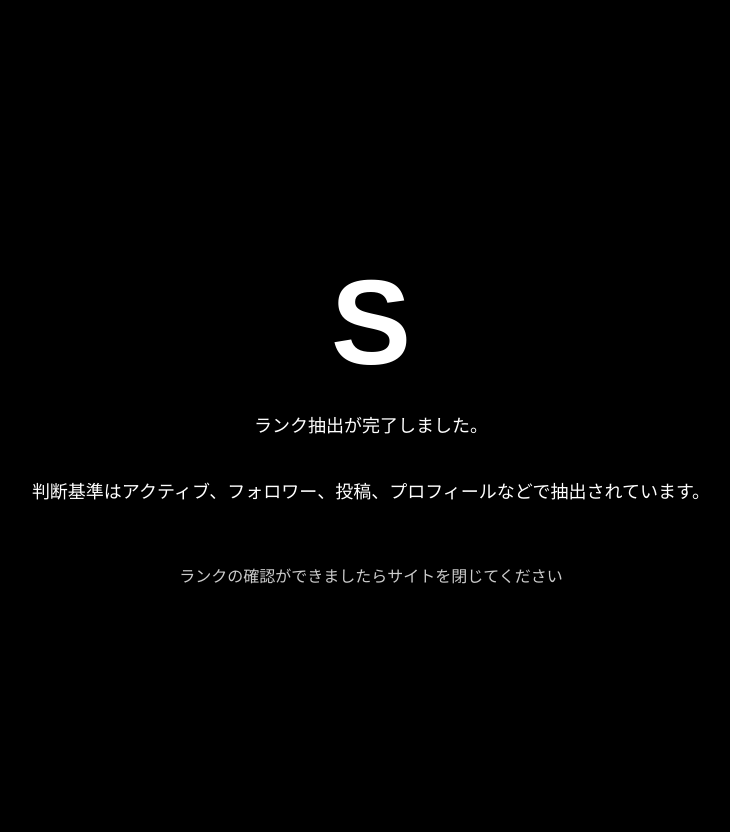
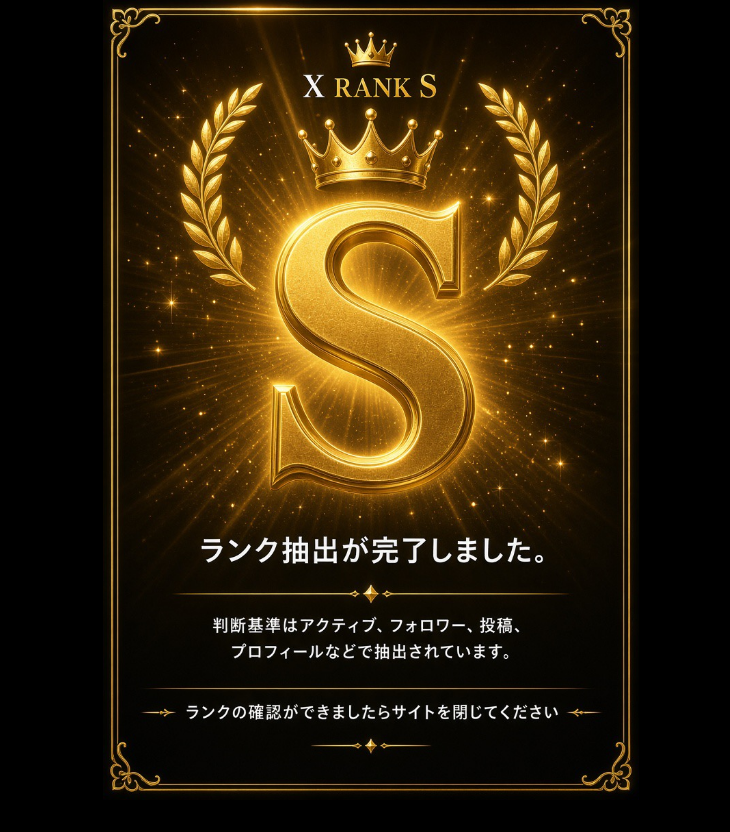
Before and after one commit to Neko122545/discord-form, a plain HTML site: page rank-s.html in a window 1280 px wide. Shown: the whole page, without its empty margins (269-999 px from the left). After the commit the page ends 800 px from the top, so only its background shows below. Drawn offline with Linux system fonts and the light colour scheme.

Commit message:
Update rank S to use image

```diff
--- a/rank-s.html
+++ b/rank-s.html
@@ -5,16 +5,12 @@
 <meta name="viewport" content="width=device-width, initial-scale=1.0">
 <title>Rank S</title>
 <style>
-body { margin:0; background:#000; color:#fff; font-family:sans-serif; display:flex; flex-direction:column; justify-content:center; align-items:center; min-height:100vh; text-align:center; padding:20px; }
-h1 { font-size:120px; margin:0; }
-p { font-size:18px; margin:20px 0; }
-.note { font-size:16px; color:#ccc; margin-top:40px; }
+* { margin: 0; padding: 0; }
+html, body { height: 100%; background: #000; }
+img { width: 100%; height: 100%; object-fit: contain; display: block; }
 </style>
 </head>
 <body>
-<h1>S</h1>
-<p>ランク抽出が完了しました。</p>
-<p>判断基準はアクティブ、フォロワー、投稿、プロフィールなどで抽出されています。</p>
-<div class="note">ランクの確認ができましたらサイトを閉じてください</div>
+<img src="IMG_1096.jpeg" alt="Rank S">
 </body>
 </html>
```
